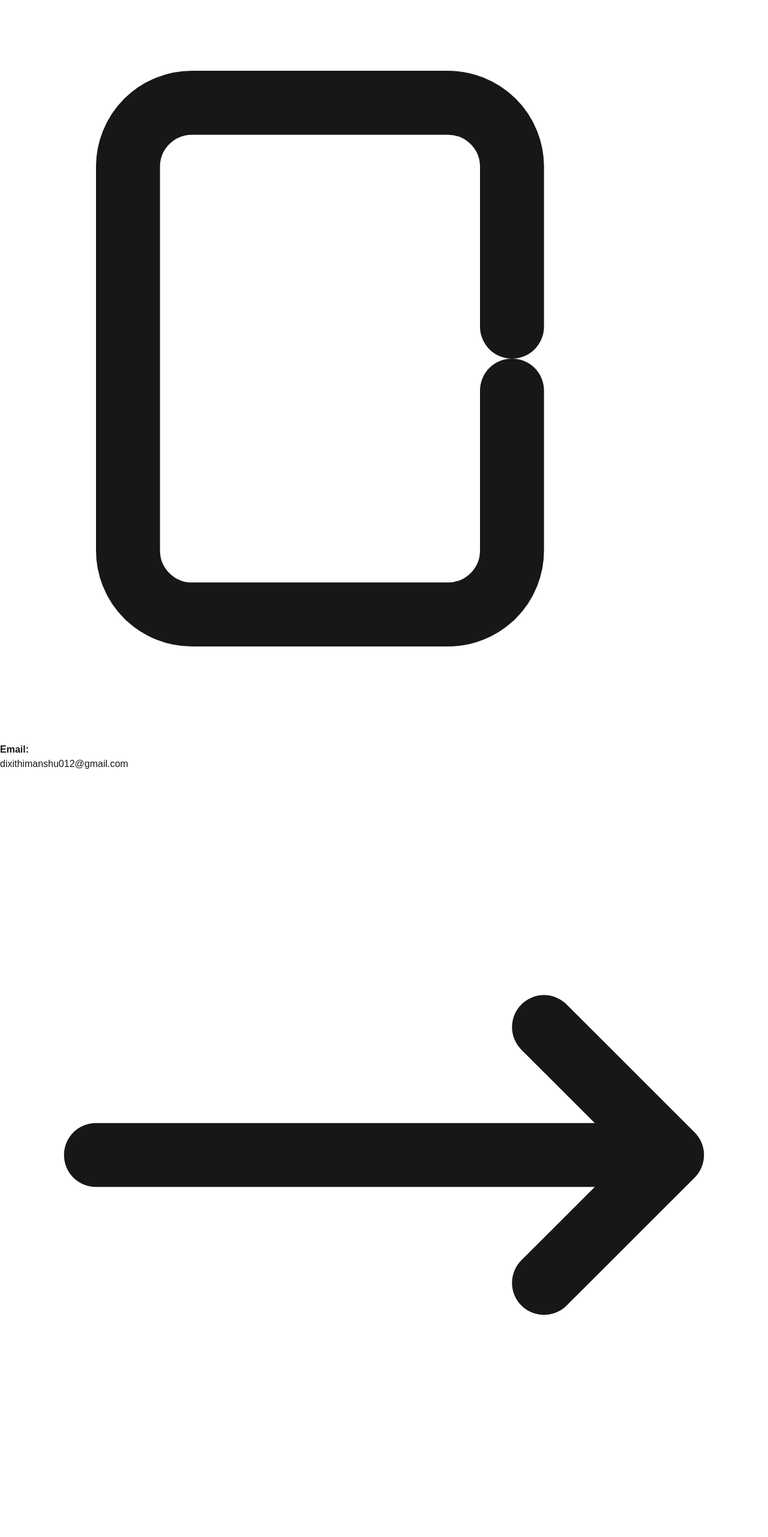
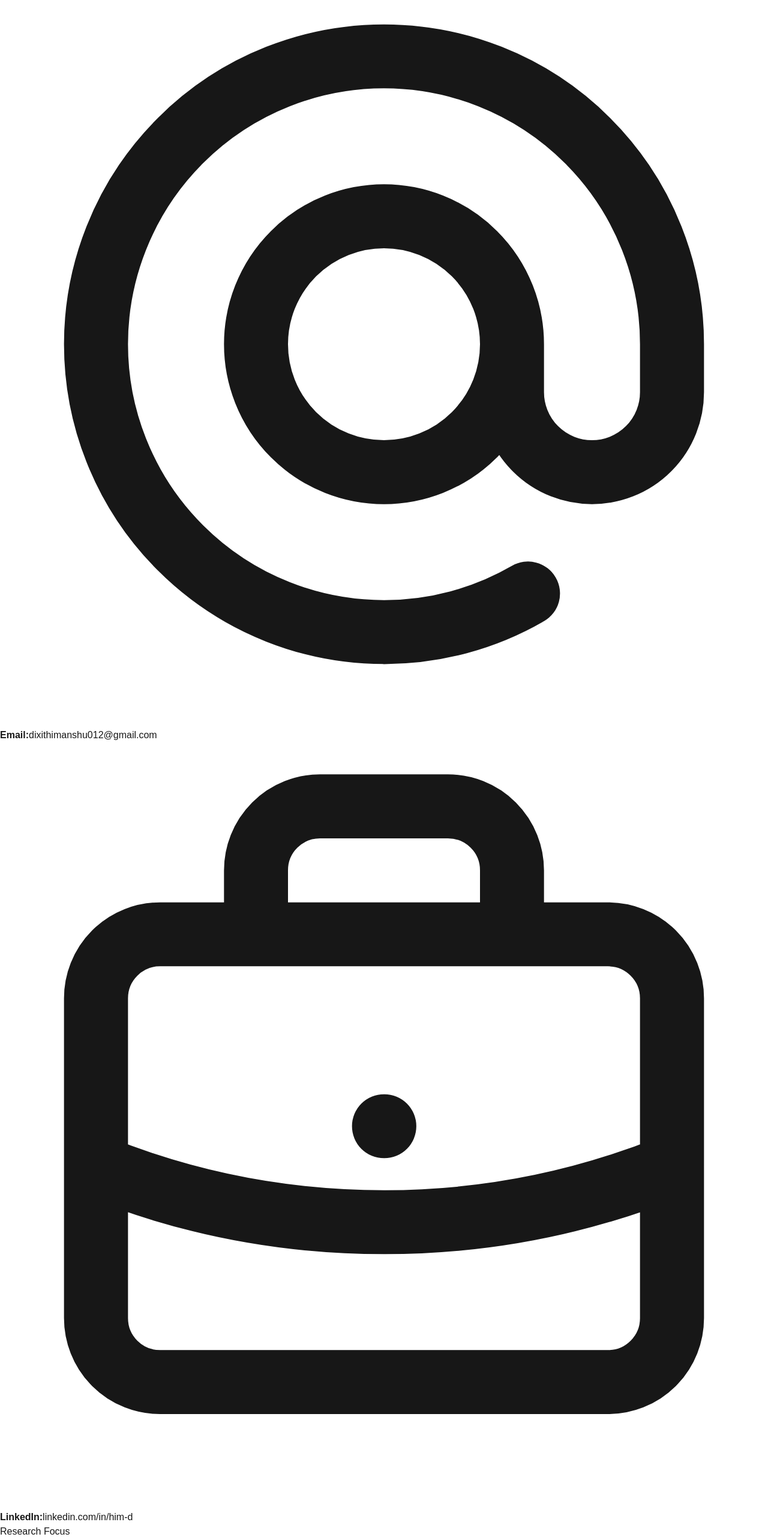
Before and after one commit to Hima-D/my-portfolio, a Next.js app: page /contact in a window 1280 px wide. Shown: the part 234-2797 px from the top of the page at 60% size. Built offline with nearby package versions, Linux system fonts and the light colour scheme; a web font is replaced by a local one.

Commit message:
Update page.tsx

```diff
--- a/src/app/contact/page.tsx
+++ b/src/app/contact/page.tsx
@@ -3,79 +3,83 @@ import React from "react";
 import Header from "@/components/header";
 
 const Contact = () => {
-  // Email encoding (obfuscated email address)
   const email = "dixithimanshu012" + "@" + "gmail" + ".com";
 
   return (
     <>
       <Header />
-      <div className="relative min-h-screen bg-white text-gray-900 flex items-center justify-center py-16">
-        <div className="relative z-10 max-w-3xl mx-auto px-8 py-16 bg-white text-gray-800 rounded-3xl shadow-2xl">
-          <h1 className="text-4xl font-extrabold text-center text-gray-900 mb-6">
-            Let’s Connect! 🌟
+      <div className="min-h-screen bg-gray-50 flex items-center justify-center py-12">
+        <div className="max-w-2xl mx-auto px-6 py-12 bg-white text-gray-800 rounded-lg shadow-md">
+          <h1 className="text-3xl font-bold text-center text-gray-900 mb-6">
+            Contact Information
           </h1>
-          <p className="text-lg text-gray-600 text-center mb-10">
-            Whether you're exploring AI, diving into cutting-edge research, or simply want to chat about technology, I’m here for it. No unsolicited machine learning lectures, I promise—unless you ask for one. 😉
+          <p className="text-base text-gray-600 text-center mb-8">
+            Available for discussions on machine learning implementation, AI research, and technical collaborations.
           </p>
 
-          <div className="space-y-10">
+          <div className="space-y-8">
             {/* Email Section */}
-            <div className="flex items-center space-x-4 hover:scale-105 transform transition-all duration-300">
-              <div className="w-14 h-14 bg-gray-200 rounded-full flex items-center justify-center text-gray-800 shadow-md hover:bg-gray-300 transition-all duration-300">
-                <svg xmlns="http://www.w3.org/2000/svg" className="w-6 h-6" fill="none" viewBox="0 0 24 24" stroke="currentColor">
-                  <path strokeLinecap="round" strokeLinejoin="round" strokeWidth="2" d="M16 11V6a2 2 0 00-2-2H6a2 2 0 00-2 2v12a2 2 0 002 2h8a2 2 0 002-2v-5" />
+            <div className="flex items-center space-x-4">
+              <div className="w-12 h-12 bg-gray-100 rounded-full flex items-center justify-center text-gray-700">
+                <svg xmlns="http://www.w3.org/2000/svg" className="w-5 h-5" fill="none" viewBox="0 0 24 24" stroke="currentColor">
+                  <path strokeLinecap="round" strokeLinejoin="round" strokeWidth="2" d="M16 12a4 4 0 10-8 0 4 4 0 008 0zm0 0v1.5a2.5 2.5 0 005 0V12a9 9 0 10-9 9m4.5-1.206a8.959 8.959 0 01-4.5 1.207" />
                 </svg>
               </div>
               <div>
-                <strong className="block text-lg font-medium text-gray-800">Email:</strong>
-                <p className="text-lg text-blue-600 hover:underline">
-                  {/* Displaying email as an obfuscated string */}
-                  <a href={`mailto:${email}`}>{email}</a>
-                </p>
+                <strong className="block text-base font-medium text-gray-800">Email:</strong>
+                <a href={`mailto:${email}`} className="text-base text-blue-700">
+                  {email}
+                </a>
               </div>
             </div>
 
             {/* LinkedIn Section */}
-            <div className="flex items-center space-x-4 hover:scale-105 transform transition-all duration-300">
-              <div className="w-14 h-14 bg-gray-200 rounded-full flex items-center justify-center text-gray-800 shadow-md hover:bg-gray-300 transition-all duration-300">
-                <svg xmlns="http://www.w3.org/2000/svg" className="w-6 h-6" fill="none" viewBox="0 0 24 24" stroke="currentColor">
-                  <path strokeLinecap="round" strokeLinejoin="round" strokeWidth="2" d="M17 8l4 4m0 0l-4 4m4-4H3" />
+            <div className="flex items-center space-x-4">
+              <div className="w-12 h-12 bg-gray-100 rounded-full flex items-center justify-center text-gray-700">
+                <svg xmlns="http://www.w3.org/2000/svg" className="w-5 h-5" fill="none" viewBox="0 0 24 24" stroke="currentColor">
+                  <path strokeLinecap="round" strokeLinejoin="round" strokeWidth="2" d="M21 13.255A23.931 23.931 0 0112 15c-3.183 0-6.22-.62-9-1.745M16 6V4a2 2 0 00-2-2h-4a2 2 0 00-2 2v2m4 6h.01M5 20h14a2 2 0 002-2V8a2 2 0 00-2-2H5a2 2 0 00-2 2v10a2 2 0 002 2z" />
                 </svg>
               </div>
               <div>
-                <strong className="block text-lg font-medium text-gray-800">LinkedIn:</strong>
-                <p className="text-lg text-blue-600 hover:underline">
-                  <a href="https://www.linkedin.com/in/him-d" target="_blank" rel="noopener noreferrer">
-                    www.linkedin.com/in/him-d
-                  </a>
-                </p>
+                <strong className="block text-base font-medium text-gray-800">LinkedIn:</strong>
+                <a
+                  href="https://www.linkedin.com/in/him-d"
+                  target="_blank"
+                  rel="noopener noreferrer"
+                  className="text-base text-blue-700"
+                >
+                  linkedin.com/in/him-d
+                </a>
               </div>
             </div>
           </div>
 
-          {/* Quick Summary Section */}
-          <h2 className="text-2xl font-semibold text-center text-gray-900 mt-12">A Glimpse Into My Work 🧑‍💻</h2>
-          <p className="text-lg text-gray-700 text-center mt-4 max-w-3xl mx-auto">
-            I spend most of my time immersed in the dynamic worlds of machine learning, AI, and data science—fields that are both intellectually thrilling and full of infinite possibilities. The work is akin to solving an evolving optimization problem—always challenging, but incredibly rewarding. I don’t always have all the answers, but I’m continuously learning and adapting. 😅
-          </p>
+          {/* Research Focus Section */}
+          <div className="mt-10 pt-8 border-t border-gray-200">
+            <h2 className="text-xl font-semibold text-gray-900 mb-4">Research Focus</h2>
+            <p className="text-base text-gray-700 mb-4">
+              Current work concentrates on practical implementations in these technical domains:
+            </p>
 
-          <p className="text-lg text-gray-700 text-center mt-4">
-            Here are a few research areas that particularly excite me:
-          </p>
+            <ul className="space-y-3 text-base text-gray-700">
+              <li className="flex items-start">
+                <span className="mr-2">•</span>
+                <span><strong>AI Ethics and Governance:</strong> Developing frameworks for responsible AI deployment with emphasis on transparency and accountability in algorithmic systems.</span>
+              </li>
+              <li className="flex items-start">
+                <span className="mr-2">•</span>
+                <span><strong>Reinforcement Learning:</strong> Implementing stable learning algorithms for sequential decision processes with applications in optimization and control systems.</span>
+              </li>
+              <li className="flex items-start">
+                <span className="mr-2">•</span>
+                <span><strong>Generative Models:</strong> Engineering solutions for text and image synthesis with focus on computational efficiency and output quality assessment.</span>
+              </li>
+            </ul>
 
-          <ul className="list-inside list-disc text-lg text-gray-700 opacity-80 mt-4 space-y-2">
-            <li><strong>AI Ethics:</strong> Ensuring that AI doesn’t just get smarter, but also remains ethical, transparent, and fair. Let’s give AI a moral compass, shall we? 🤖</li>
-            <li><strong>Reinforcement Learning:</strong> Teaching machines to learn from their actions. Ideally, they don’t try to optimize everything in sight (including world economies). 💡</li>
-            <li><strong>Generative AI:</strong> Enabling AI to create fresh, meaningful content—whether it’s text, art, or music. Imagine giving AI a paintbrush and hoping it doesn't paint abstract chaos. 🎨</li>
-          </ul>
-
-          <p className="text-lg text-gray-700 text-center mt-4 max-w-3xl mx-auto">
-            These are just a few of the exciting topics I’m exploring. If you share a passion for AI ethics, generative models, or reinforcement learning, let’s discuss! After all, every breakthrough is shaped by new ideas and diverse perspectives.
-          </p>
-
-          <p className="text-lg text-gray-700 text-center mt-4">
-            So, let's connect—exchange ideas, explore potential collaborations, and maybe even figure out how we can use AI to make the world a little bit better. 💡
-          </p>
+            <p className="text-base text-gray-700 mt-4">
+              Open to technical discussions and research collaborations in these areas, with particular interest in practical applications that address real-world constraints.
+            </p>
+          </div>
         </div>
       </div>
     </>
```
